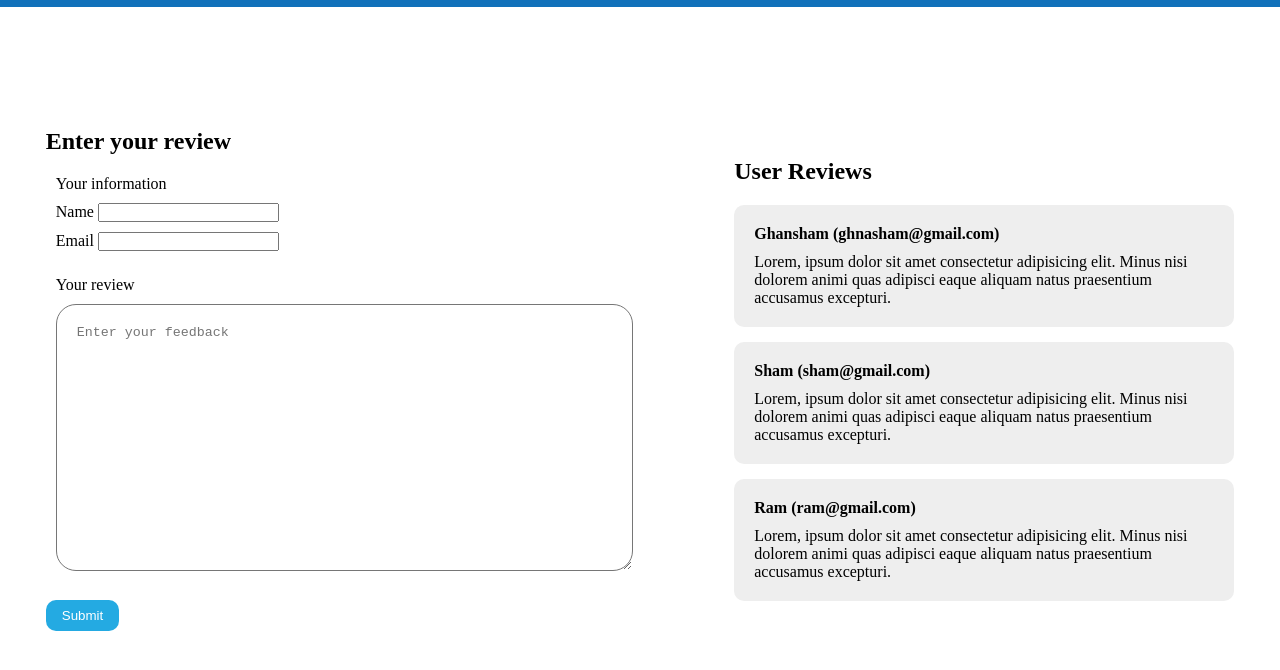
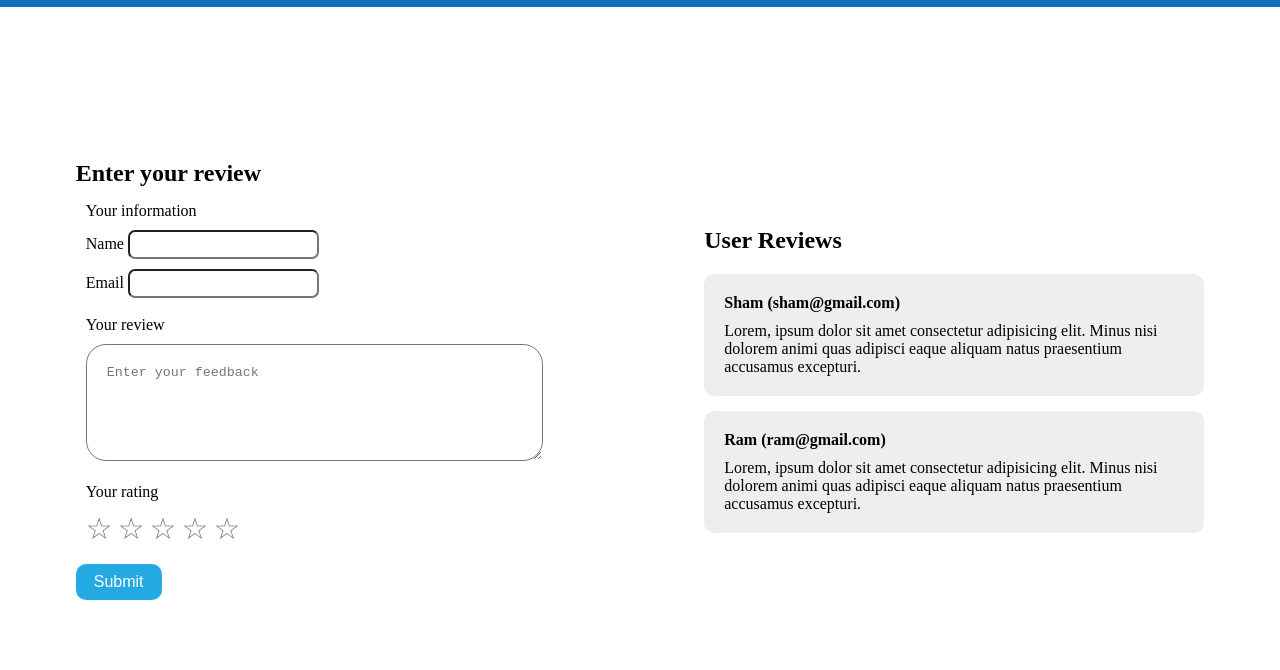
Before and after one commit to VIN1902/review-collector, a plain HTML site: page index.html in a window 1280 px wide. Shown: the part 48-718 px from the top of the page. Drawn offline with Linux system fonts and the light colour scheme.

Commit message:
add rating ui

```diff
--- a/index.html
+++ b/index.html
@@ -41,9 +41,17 @@
                 <fieldset>
                     <legend>Your review</legend>
                     <div>
-                        <textarea placeholder="Enter your feedback" rows="15" cols="65" id="user-review"
+                        <textarea placeholder="Enter your feedback" rows="5" cols="50" id="user-review"
                             required></textarea>
                     </div>
+                </fieldset>
+                <fieldset class="rating">
+                    <legend>Your rating</legend>
+                    <input type="radio" id="star1"><label for="star1">&star;</label>
+                    <input type="radio" id="star2"><label for="star2">&star;</label>
+                    <input type="radio" id="star3"><label for="star3">&star;</label>
+                    <input type="radio" id="star4"><label for="star4">&star;</label>
+                    <input type="radio" id="star5"><label for="star5">&star;</label>
                 </fieldset>
                 <button type="submit">Submit</button>
             </form>
@@ -63,12 +71,6 @@
                         eaque
                         aliquam natus praesentium accusamus excepturi.</p>
                 </article>
-                <article class="card">
-                    <h4>Ghansham (ghnasham@gmail.com)</h4>
-                    <p>Lorem, ipsum dolor sit amet consectetur adipisicing elit. Minus nisi dolorem animi quas adipisci
-                        eaque
-                        aliquam natus praesentium accusamus excepturi.</p>
-                </article>
             </div>
         </section>
     </main>
--- a/style.css
+++ b/style.css
@@ -40,7 +40,7 @@ main {
     display: flex;
     flex-direction: column;
     justify-content: center;
-    gap: 20px;
+    gap: 15px;
 }
 
 .display-container {
@@ -58,7 +58,7 @@ main {
 form {
     display: flex;
     flex-direction: column;
-    gap: 15px;
+    gap: 8px;
     align-items: flex-start;
 }
 
@@ -71,6 +71,11 @@ fieldset:nth-child(1) {
     display: flex;
     flex-direction: column;
     gap: 10px;
+}
+
+input {
+    padding: 5px;
+    border-radius: 7px;
 }
 
 textarea {
@@ -88,10 +93,29 @@ textarea {
     max-width: 500px;
 }
 
+.rating {
+    display: flex;
+    gap: 5px;
+}
+
+.rating input {
+    display: none;
+}
+
+.rating label {
+    font-size: 30px;
+    color: #808080;
+}
+
+.rating label:hover {
+    color: #ffd700;
+}
+
 button[type="submit"] {
-    padding: 8px 16px;
+    padding: 9px 18px;
     border: none;
     border-radius: 10px;
     background-color: #24aae2;
     color: #ffffff;
+    font-size: medium;
 }
```
